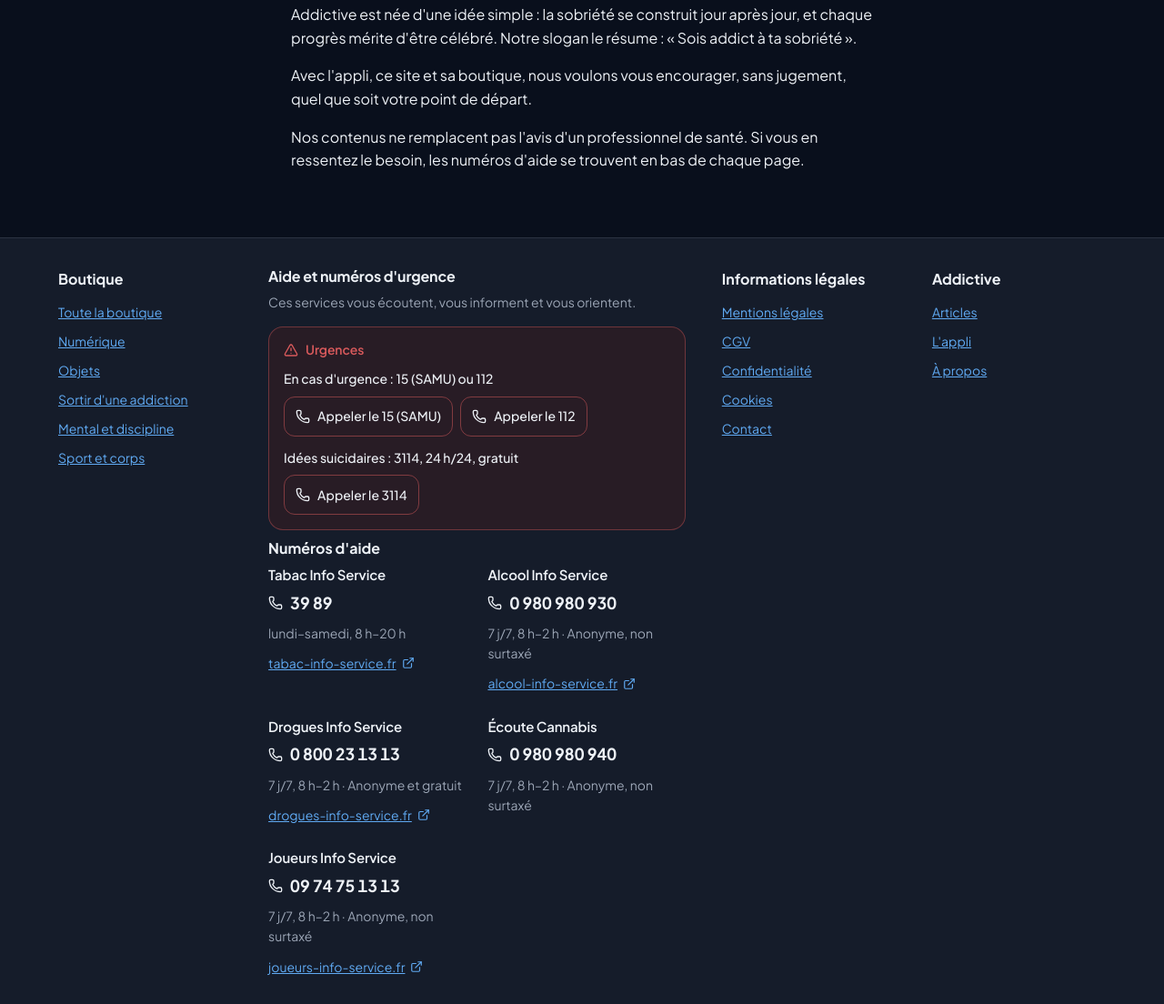
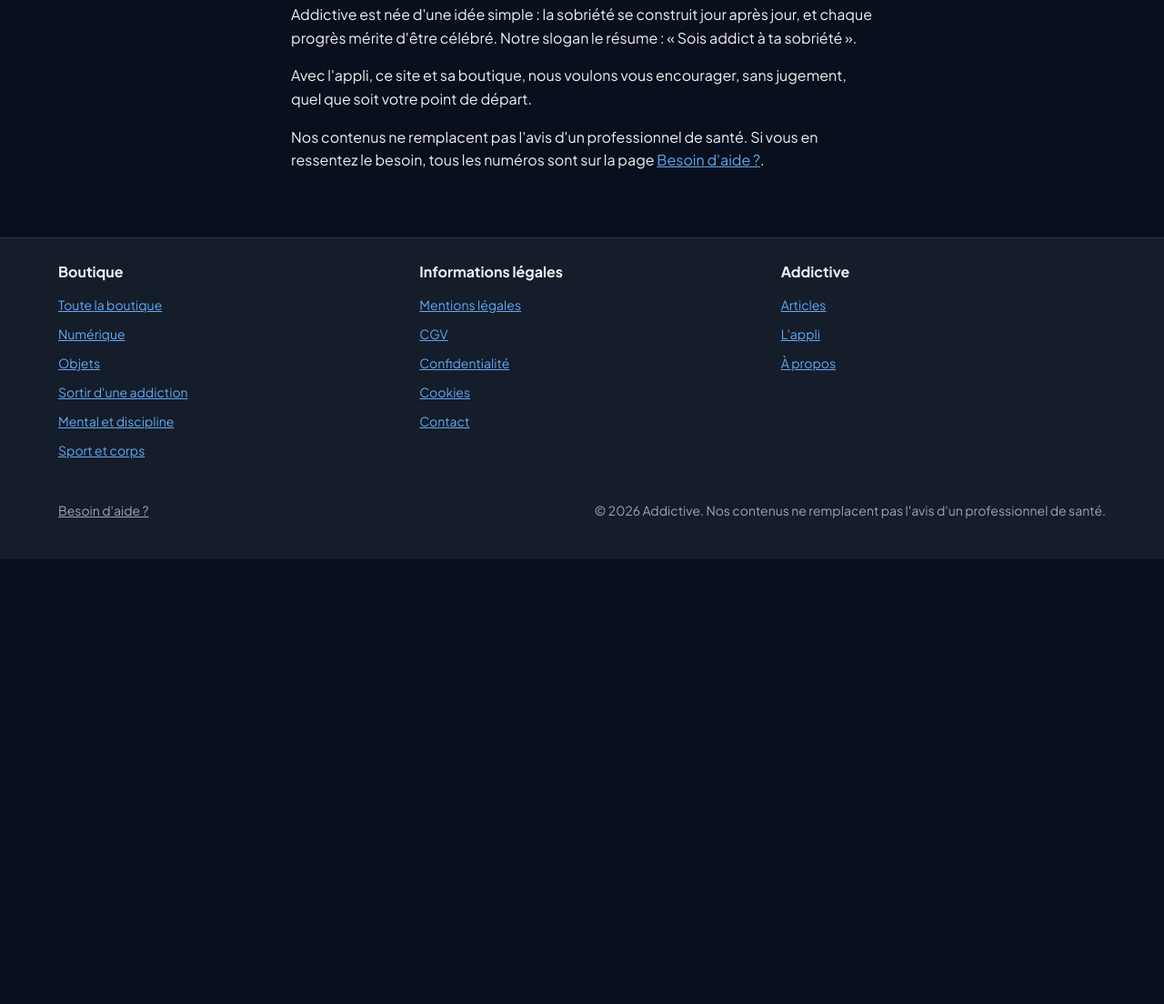
Before and after one commit to remlau64170/addictive-shop, an Astro site: page /a-propos in a window 1280 px wide. Shown: the part 197-1301 px from the top of the page at 91% size. After the commit the page ends 812 px from the top, so only its background shows below. Built offline with nearby package versions, Linux system fonts and the light colour scheme; Astro itself is replaced by a stand-in of ours.

Commit message:
Page /aide avec les numéros, pied de page allégé et lien discret « Besoin d'aide ? »
Co-Authored-By: Claude Opus 5.5 <noreply@anthropic.com>

```diff
--- a/src/components/Footer.astro
+++ b/src/components/Footer.astro
@@ -1,96 +1,38 @@
 ---
-import { ChevronDown, ExternalLink, Phone, TriangleAlert } from "@lucide/astro";
-import { EMERGENCY, HELPLINES, telHref } from "../data/helplines";
+import { ChevronDown } from "@lucide/astro";
 import { LEGAL_PAGES, SHOP_NEEDS, SHOP_SHELVES } from "../data/site";
 
-const BOUTIQUE = [
-  { href: "/boutique/", label: "Toute la boutique" },
-  ...SHOP_SHELVES.map((shelf) => ({ href: `/boutique/#type=${shelf.id}`, label: shelf.label })),
-  ...SHOP_NEEDS.map((need) => ({ href: `/boutique/#besoin=${need.id}`, label: need.label })),
+const COLUMNS = [
+  {
+    title: "Boutique",
+    links: [
+      { href: "/boutique/", label: "Toute la boutique" },
+      ...SHOP_SHELVES.map((shelf) => ({ href: `/boutique/#type=${shelf.id}`, label: shelf.label })),
+      ...SHOP_NEEDS.map((need) => ({ href: `/boutique/#besoin=${need.id}`, label: need.label })),
+    ],
+  },
+  {
+    title: "Informations légales",
+    links: LEGAL_PAGES.map((page) => ({ href: `/${page.slug}/`, label: page.label })),
+  },
+  {
+    title: "Addictive",
+    links: [
+      { href: "/articles/", label: "Articles" },
+      { href: "/appli/", label: "L'appli" },
+      { href: "/a-propos/", label: "À propos" },
+    ],
+  },
 ];
-const ADDICTIVE = [
-  { href: "/articles/", label: "Articles" },
-  { href: "/appli/", label: "L'appli" },
-  { href: "/a-propos/", label: "À propos" },
-];
-const LEGAL = LEGAL_PAGES.map((page) => ({ href: `/${page.slug}/`, label: page.label }));
 ---
 
 <footer>
   <div class="wrap columns">
-    <section class="help" aria-labelledby="help-title">
-      <h2 id="help-title">Aide et numéros d'urgence</h2>
-      <p class="intro">Ces services vous écoutent, vous informent et vous orientent.</p>
-
-      <!-- Les urgences restent toujours visibles : elles ne sont jamais dans un bloc repliable. -->
-      <div class="emergency">
-        <h3><TriangleAlert size={16} aria-hidden="true" />{EMERGENCY.title}</h3>
-        <ul>
-          {
-            EMERGENCY.lines.map((line) => (
-              <li>
-                <p>{line.text}</p>
-                <div class="calls">
-                  {line.calls.map((call) => (
-                    <a href={telHref(call.phoneHref)}>
-                      <Phone size={16} aria-hidden="true" />
-                      Appeler le {call.label}
-                    </a>
-                  ))}
-                </div>
-              </li>
-            ))
-          }
-        </ul>
-      </div>
-
-      <details open>
-        <summary>Numéros d'aide<ChevronDown size={18} aria-hidden="true" /></summary>
-        <ul class="helplines">
-          {
-            HELPLINES.map((helpline) => (
-              <li>
-                <h3>{helpline.name}</h3>
-                <a
-                  class="number"
-                  href={telHref(helpline.phoneHref)}
-                  aria-label={`Appeler ${helpline.name}, ${helpline.phone}`}
-                >
-                  <Phone size={16} aria-hidden="true" />
-                  {helpline.phone}
-                </a>
-                <p class="hours">
-                  {helpline.hours}
-                  {helpline.details ? ` · ${helpline.details}` : ""}
-                </p>
-                {helpline.site && (
-                  <a
-                    class="site"
-                    href={helpline.site.url}
-                    target="_blank"
-                    rel="noopener noreferrer"
-                    aria-label={`${helpline.site.label} (s'ouvre dans un nouvel onglet)`}
-                  >
-                    {helpline.site.label}
-                    <ExternalLink size={14} aria-hidden="true" />
-                  </a>
-                )}
-              </li>
-            ))
-          }
-        </ul>
-      </details>
-    </section>
-
     {
-      [
-        { className: "col-boutique", title: "Boutique", links: BOUTIQUE },
-        { className: "col-legal", title: "Informations légales", links: LEGAL },
-        { className: "col-addictive", title: "Addictive", links: ADDICTIVE },
-      ].map(({ className, title, links }) => (
-        <details class={className}>
+      COLUMNS.map(({ title, links }) => (
+        <details>
           <summary>{title}<ChevronDown size={18} aria-hidden="true" /></summary>
-          <ul class="links">
+          <ul>
             {links.map((link) => (
               <li>
                 <a href={link.href}>{link.label}</a>
@@ -101,71 +43,18 @@ const LEGAL = LEGAL_PAGES.map((page) => ({ href: `/${page.slug}/`, label: page.l
       ))
     }
   </div>
-  <p class="wrap note">© 2026 Addictive. Nos contenus ne remplacent pas l'avis d'un professionnel de santé.</p>
+  <div class="wrap bottom">
+    <a class="help" href="/aide/">Besoin d'aide ?</a>
+    <p>© 2026 Addictive. Nos contenus ne remplacent pas l'avis d'un professionnel de santé.</p>
+  </div>
 </footer>
 
 <style>
   footer {
     margin-top: 2rem;
-    padding-block: 2rem;
+    padding-block: 1.5rem 2rem;
     border-top: 1px solid var(--border);
     background: var(--card);
-  }
-
-  h2 {
-    font-size: 1.0625rem;
-  }
-
-  .intro,
-  .hours,
-  .note {
-    color: var(--muted-foreground);
-    font-size: 0.875rem;
-  }
-
-  .intro {
-    margin-top: 0.25rem;
-  }
-
-  .emergency {
-    margin-top: 1rem;
-    padding: 1rem;
-    border: 1px solid color-mix(in oklch, var(--danger) 40%, transparent);
-    border-radius: var(--radius);
-    background: color-mix(in oklch, var(--danger-soft) 40%, transparent);
-  }
-
-  .emergency h3 {
-    display: flex;
-    align-items: center;
-    gap: 0.5rem;
-    color: var(--danger);
-    font-size: 0.875rem;
-  }
-
-  .emergency li {
-    margin-top: 0.75rem;
-    font-size: 0.875rem;
-    font-weight: 500;
-  }
-
-  .calls {
-    display: flex;
-    flex-wrap: wrap;
-    gap: 0.5rem;
-    margin-top: 0.5rem;
-  }
-
-  .calls a {
-    display: inline-flex;
-    align-items: center;
-    gap: 0.5rem;
-    min-height: 2.75rem;
-    padding: 0.25rem 0.75rem;
-    border: 1px solid color-mix(in oklch, var(--danger) 50%, transparent);
-    border-radius: 0.75rem;
-    color: var(--foreground);
-    text-decoration: none;
   }
 
   details {
@@ -191,104 +80,53 @@ const LEGAL = LEGAL_PAGES.map((page) => ({ href: `/${page.slug}/`, label: page.l
     transform: rotate(180deg);
   }
 
-  .helplines li + li {
-    margin-top: 1.25rem;
-  }
-
-  .helplines,
-  .links {
+  ul {
     padding-bottom: 1rem;
   }
 
-  .helplines h3 {
-    font-size: 0.9375rem;
-  }
-
-  .number {
-    display: inline-flex;
-    align-items: center;
-    gap: 0.5rem;
-    min-height: 2.75rem;
-    color: var(--foreground);
-    font-size: 1.125rem;
-    font-weight: 700;
-    font-variant-numeric: tabular-nums;
-    text-decoration: none;
-  }
-
-  .site {
-    display: inline-flex;
-    align-items: center;
-    gap: 0.375rem;
-    min-height: 2.75rem;
-    font-size: 0.875rem;
-    overflow-wrap: anywhere;
-  }
-
-  .links a {
+  li a {
     display: inline-flex;
     align-items: center;
     min-height: 2.75rem;
     font-size: 0.875rem;
   }
 
-  .note {
-    margin-top: 1rem;
+  .bottom {
+    display: flex;
+    flex-wrap: wrap;
+    align-items: center;
+    justify-content: space-between;
+    gap: 0 1.5rem;
+    margin-top: 0.75rem;
+    color: var(--muted-foreground);
+    font-size: 0.875rem;
+  }
+
+  .help {
+    display: inline-flex;
+    align-items: center;
+    min-height: 2.75rem;
+    color: var(--muted-foreground);
   }
 
   @media (min-width: 900px) {
     .columns {
       display: grid;
-      grid-template-columns: 1fr 2.4fr 1fr 1fr;
+      grid-template-columns: repeat(3, minmax(0, 1fr));
       gap: 2.5rem;
-    }
-
-    .col-boutique {
-      grid-area: 1 / 1;
-    }
-
-    .help {
-      grid-area: 1 / 2;
-    }
-
-    .col-legal {
-      grid-area: 1 / 3;
-    }
-
-    .col-addictive {
-      grid-area: 1 / 4;
     }
 
     details {
       border: 0;
     }
 
-    h2,
-    .col-boutique summary,
-    .col-legal summary,
-    .col-addictive summary {
+    summary {
       min-height: 0;
       margin-bottom: 0.5rem;
-      font-size: 1rem;
-      font-weight: 700;
     }
 
-    .help details summary {
-      min-height: 2.5rem;
-    }
-
-    .links a {
+    li a {
       min-height: 2rem;
-    }
-
-    .helplines {
-      display: grid;
-      grid-template-columns: repeat(2, minmax(0, 1fr));
-      gap: 1rem 1.5rem;
-    }
-
-    .helplines li + li {
-      margin-top: 0;
     }
 
     /* Sur ordinateur, les colonnes sont toujours ouvertes. Navigateur trop ancien : elles restent simplement repliables. */
--- a/src/pages/a-propos.astro
+++ b/src/pages/a-propos.astro
@@ -14,8 +14,8 @@ import Base from "../layouts/Base.astro";
       départ.
     </p>
     <p>
-      Nos contenus ne remplacent pas l'avis d'un professionnel de santé. Si vous en ressentez le besoin, les numéros
-      d'aide se trouvent en bas de chaque page.
+      Nos contenus ne remplacent pas l'avis d'un professionnel de santé. Si vous en ressentez le besoin, tous les numéros
+      sont sur la page <a href="/aide/">Besoin d'aide ?</a>.
     </p>
   </div>
 </Base>
--- a/src/pages/recherche.astro
+++ b/src/pages/recherche.astro
@@ -5,6 +5,12 @@ import { getVisibleArticles } from "../lib/articles";
 import { getProduits, productName } from "../lib/produits";
 
 const results = [
+  {
+    href: "/aide/",
+    type: "Aide",
+    title: "Besoin d'aide ?",
+    text: "Numéros d'urgence et services d'écoute : tabac, alcool, drogues, cannabis, jeux d'argent.",
+  },
   ...(await getProduits()).map((produit) => ({
     href: `/boutique/${produit.id}/`,
     type: "Boutique",
```
Also changed, not shown: src/content/articles/exemple-traverser-une-envie.md (+1 -1 lines), src/pages/aide.astro (added, +132 -0 lines), public/visuels/telephone.svg (deleted).
